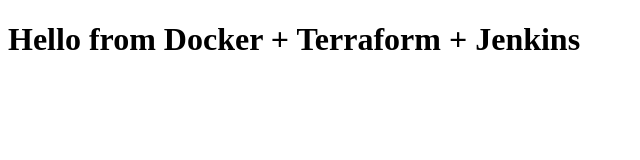
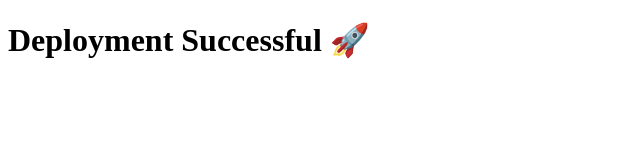
Before and after one commit to LORDSON11/learn-jenkins, a plain HTML site: page terraform-docker/index.html in a window 1280 px wide. Shown: the whole page, without its empty margins (0-640 px from the left). Drawn offline with Linux system fonts and the light colour scheme.

Commit message:
Initial commit with Terraform, Dockerfile, and Jenkinsfile

```diff
--- a/terraform-docker/index.html
+++ b/terraform-docker/index.html
@@ -1,9 +1,9 @@
 <!DOCTYPE html>
 <html>
 <head>
-    <title>Docker Page</title>
+    <title>Terraform + Docker + Jenkins</title>
 </head>
 <body>
-    <h1>Hello from Docker + Terraform + Jenkins</h1>
+    <h1>Deployment Successful 🚀</h1>
 </body>
 </html>
```
Also changed, not shown: 4 other files.
